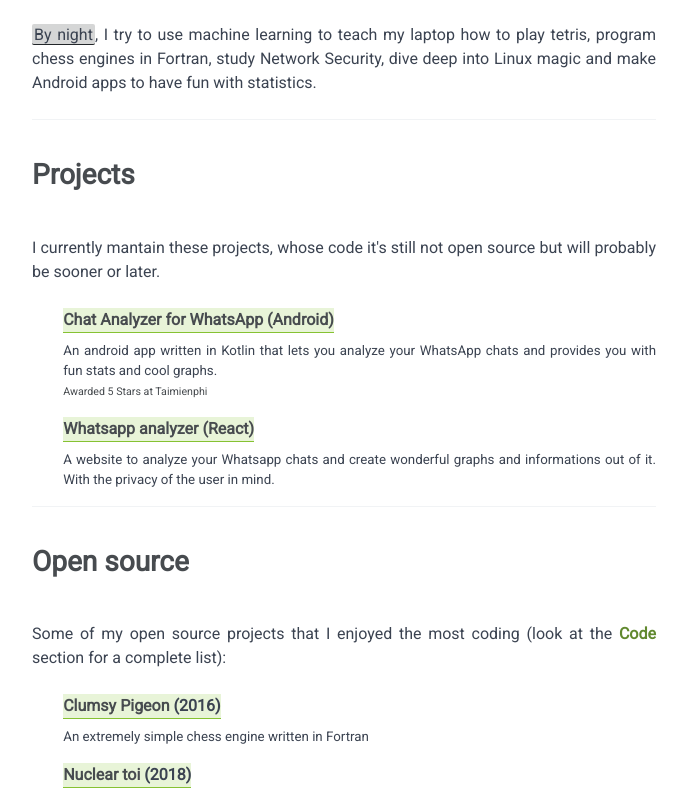
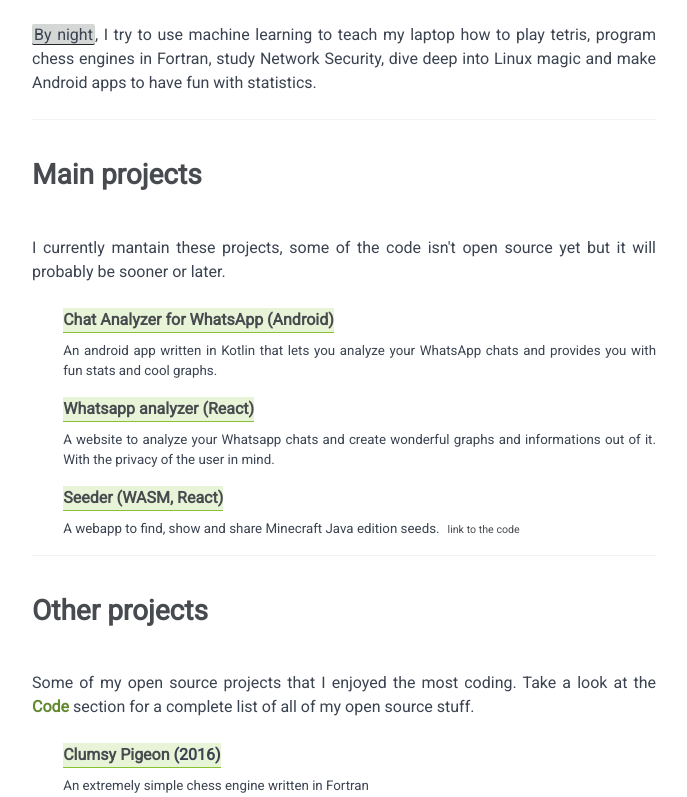
Before and after one commit to TrinTragula/scarinci.dev, a React (Create React App) app: page / in a window 1280 px wide. Shown: the part 540-1337 px from the top of the page, without its empty margins (296-983 px from the left). Built offline with nearby package versions, Linux system fonts and the light colour scheme.

Commit message:
Added Seeder to project list

```diff
--- a/src/components/Code.css
+++ b/src/components/Code.css
@@ -33,12 +33,18 @@
     font-family: 'Roboto Mono', monospace;
 }
 
+.tab.tab-block {
+    justify-content: center;
+    padding-bottom: 5px;
+}
+
 .tab.tab-block .tab-item {
     width: 100px;
     min-width: 100px;
     max-width: 100px;
-    margin: auto;
-    margin-bottom: 5px;
+    margin-left: 5px;
+    margin-right: 5px;
+    margin-top: 5px;
 }
 
 .github_link {
--- a/src/components/Code.js
+++ b/src/components/Code.js
@@ -62,9 +62,9 @@ export default class Code extends React.Component {
         if (this.state.tabs && Object.keys(this.state.tabs).length > 0) {
             return (
                 <React.Fragment>
-                    <ul className="tab tab-block">
+                    <div className="tab tab-block">
                         {this.renderTabs()}
-                    </ul>
+                    </div>
                     <div>
                         {this.renderRepos()}
                     </div>
@@ -105,9 +105,9 @@ export default class Code extends React.Component {
 
     renderTabs = () => {
         return Object.keys(this.state.tabs).sort().map((language) => {
-            return (<li className={this.state.activeTab === language ? "active tab-item" : "tab-item"} key={language}>
+            return (<div className={this.state.activeTab === language ? "active tab-item" : "tab-item"} key={language}>
                 <a href="#" onClick={() => this.setState({ activeTab: language })}>{language}</a>
-            </li>);
+            </div>);
         });
     }
 
--- a/src/components/Home.js
+++ b/src/components/Home.js
@@ -12,7 +12,7 @@ export default function Home() {
         { name: "Nuclear toi", year: "2018", link: "https://www.npmjs.com/package/nuclear-toi", description: "An npm package to query data from the Lund/LBNL Table of Isotopes" },
         { name: "MEAN", year: "2018", link: "https://github.com/TrinTragula/MEAN", description: "An Electron App for Nuclear Physics" },
         { name: "Api Trenitalia", year: "2018-2020", link: "https://www.npmjs.com/package/api-trenitalia", description: "An npm package to grab info from Trenitalia APIs" },
-        { name: "Cronache Maceratesi (unofficial)", year: "2020", link: "https://www.amazon.it/TrinTragula-Cronache-Maceratesi-unofficial/dp/B08BWQ32NY", description: "Una skill Alexa per leggere le ultime notizie presenti sul sito Cronache Maceratesi" },
+        { name: "Cronache Maceratesi (unofficial)", year: "2020", link: "https://www.amazon.it/TrinTragula-Cronache-Maceratesi-unofficial/dp/B08BWQ32NY", description: "(Only in italian) Una skill Alexa per leggere le ultime notizie presenti sul sito Cronache Maceratesi" },
     ];
 
     const renderHighlights = () => highlitedProjects.map(x => {
@@ -37,17 +37,17 @@ export default function Home() {
                 I graduated in 2018 with a master degree in Physics and since then I've been working a software engineer.
             </p>
             <p>
-                <mark className="day">By day</mark>, I'm a full stack developer working with .NET, Javascript, NodeJS, HTML, CSS, MongoDB and data analysis in Python.
+                <mark className="day">By day</mark>, I'm a full stack developer using .NET and Typescript to work with event sourcing, Angular and cross-platform mobile developent.
             </p>
             <p>
                 <mark className="night">By night</mark>, I try to use machine learning to teach my laptop how to play tetris, program chess engines in Fortran, study Network Security, dive deep into Linux magic and make Android apps to have fun with statistics.
             </p>
             <div className="divider"></div>
             <h3 className="info">
-                Projects
+                Main projects
             </h3>
             <p>
-                I currently mantain these projects, whose code it's still not open source but will probably be sooner or later.
+                I currently mantain these projects, some of the code isn't open source yet but it will probably be sooner or later.
             </p>
             <dl className="left-padded">
                 <dt className="project-info">
@@ -57,8 +57,6 @@ export default function Home() {
                 </dt>
                 <dd className="project-info">
                     An android app written in Kotlin that lets you analyze your WhatsApp chats and provides you with fun stats and cool graphs.
-                    <br />
-                    <small><a href="https://taimienphi.vn/download-chat-analyzer-for-whatsapp-91935" target="_blank" title="download">Awarded 5 Stars at Taimienphi</a></small>
                 </dd>
             </dl>
             <dl className="left-padded">
@@ -71,12 +69,27 @@ export default function Home() {
                     A website to analyze your Whatsapp chats and create wonderful graphs and informations out of it. With the privacy of the user in mind.
                 </dd>
             </dl>
+            <dl className="left-padded">
+                <dt className="project-info">
+                    <a href="https://www.mcseeder.com/" alt="Seeder" target="_blank" rel="noopener noreferrer">
+                        Seeder (WASM, React)
+                    </a>
+                </dt>
+                <dd className="project-info">
+                    A webapp to find, show and share Minecraft Java edition seeds.
+                    <small className="ml-2">
+                        <a href="https://github.com/TrinTragula/seeder" alt="Seeder code on Github" target="_blank" rel="noopener noreferrer">
+                            link to the code
+                        </a>
+                    </small>
+                </dd>
+            </dl>
             <div className="divider"></div>
             <h3 className="info">
-                Open source
+                Other projects
             </h3>
             <p>
-                Some of my open source projects that I enjoyed the most coding (look at the <b>Code</b> section for a complete list):
+                Some of my open source projects that I enjoyed the most coding. Take a look at the <b>Code</b> section for a complete list of all of my open source stuff.
             </p>
             <dl className="left-padded">
                 {renderHighlights()}
```
